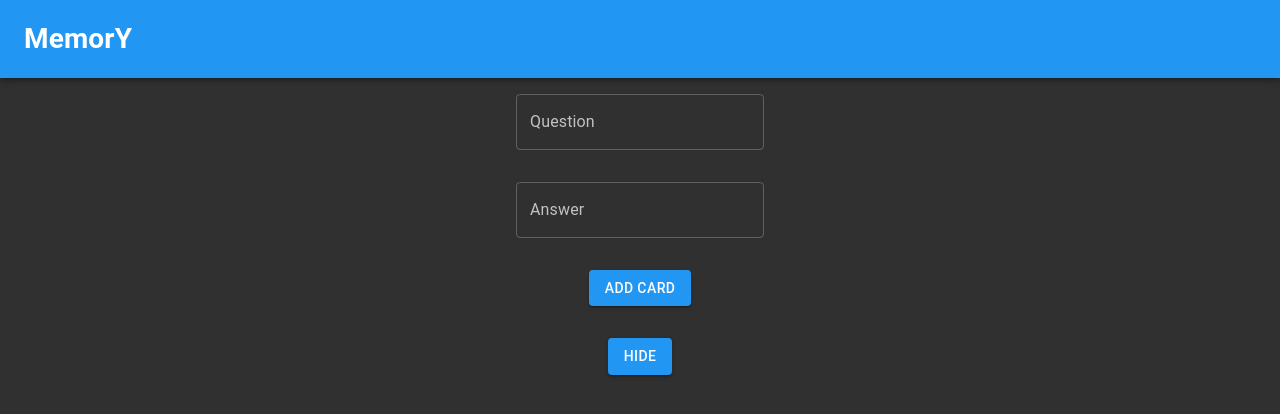
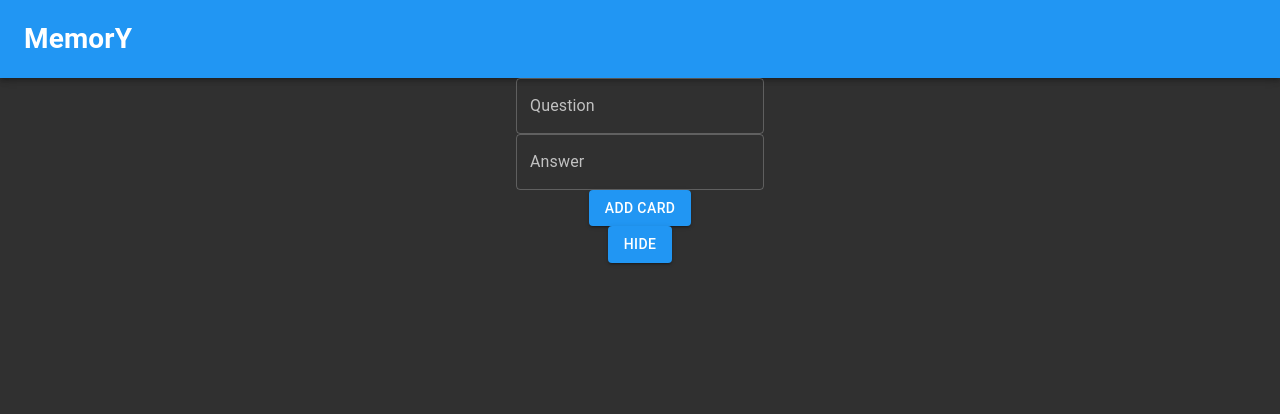
Before and after one commit to ShaanCoding/Archived, a React (Create React App) app in the folder memory/: page / in a window 1280 px wide. Both pictures are taken after a click on the button "SHOW CARDBOX". Shown: the top 414 px of the page. Built offline with nearby package versions, Linux system fonts and the light colour scheme.

Commit message:
Revert "Added emotion"
This reverts commit 53ede5e2106c92e51170aafe40072eb57e346427.

```diff
--- a/memory/package.json
+++ b/memory/package.json
@@ -3,8 +3,6 @@
   "version": "0.1.0",
   "private": true,
   "dependencies": {
-    "@emotion/react": "^11.1.4",
-    "@emotion/styled": "^11.0.0",
     "@material-ui/core": "^4.11.3",
     "@testing-library/jest-dom": "^5.11.4",
     "@testing-library/react": "^11.1.0",
--- a/memory/src/Components/AddCardBox.tsx
+++ b/memory/src/Components/AddCardBox.tsx
@@ -1,6 +1,6 @@
 // First we start with the add box
 
-import { Box, Button, Container, Grid, TextField } from "@material-ui/core";
+import { Button, Container, Grid, TextField } from "@material-ui/core";
 import React, { useState } from "react";
 import { CardData } from "./Card";
 
@@ -20,7 +20,6 @@ const AddCardBox: React.FC<{ onAdd: (card: CardData) => void }> = (props) => {
   return (
     <Grid container direction="column" justify="center" alignItems="center">
       {!showing ? (
-        <Box mt={4}>
         <Button
           variant="contained"
           color="primary"
@@ -30,12 +29,11 @@ const AddCardBox: React.FC<{ onAdd: (card: CardData) => void }> = (props) => {
         >
           Show CardBox
         </Button>
-        </Box>
       ) : (
         <>
           {/* Question textfield
       This takes the inital value of question which is empty and when the text is changed, it runs the setQuestion function which updates dom*/}
-          <Box my={2}>
+          <div>
             <TextField
               variant="outlined"
               label="Question"
@@ -45,10 +43,10 @@ const AddCardBox: React.FC<{ onAdd: (card: CardData) => void }> = (props) => {
                 setQuestion(e.target.value);
               }}
             ></TextField>
-          </Box>
+          </div>
 
           {/* Answer textfield */}
-          <Box my={2}>
+          <div>
             <TextField
               variant="outlined"
               label="Answer"
@@ -58,10 +56,10 @@ const AddCardBox: React.FC<{ onAdd: (card: CardData) => void }> = (props) => {
                 setAnswer(e.target.value);
               }}
             ></TextField>
-          </Box>
+          </div>
 
           {/* Add button */}
-          <Box my={2}>
+          <div>
             <Button
               variant="contained"
               color="primary"
@@ -77,9 +75,9 @@ const AddCardBox: React.FC<{ onAdd: (card: CardData) => void }> = (props) => {
             >
               Add Card
             </Button>
-          </Box>
+          </div>
 
-          <Box my={2}>
+          <div>
             <Button
               variant="contained"
               color="primary"
@@ -89,7 +87,7 @@ const AddCardBox: React.FC<{ onAdd: (card: CardData) => void }> = (props) => {
             >
               Hide
             </Button>
-          </Box>
+          </div>
         </>
       )}
     </Grid>
--- a/memory/src/Components/CardList.tsx
+++ b/memory/src/Components/CardList.tsx
@@ -3,13 +3,6 @@
 import { Grid } from "@material-ui/core";
 import React from "react";
 import Card, { CardData } from "./Card";
-
-import { css, jsx } from "@emotion/react";
-import styled from "@emotion/styled";
-
-const StyledDiv = styled.div`
-  min-width: 150px;
-`;
 
 //This takes in an array of cards, and the onCardDelete function (which implements the cardDelete function), and displays them
 const CardList: React.FC<{
@@ -19,14 +12,13 @@ const CardList: React.FC<{
   return (
     <Grid
       container
-      spacing={4}
+      spacing={10}
       direction="row"
       justify="flex-start"
       alignItems="flex-start"
     >
       {props.cards.map((p, i) => (
         <Grid item key={p.id}>
-          <StyledDiv>
           <Card
             card={p}
             key={p.id}
@@ -34,7 +26,6 @@ const CardList: React.FC<{
               props.onCardDelete(p.id);
             }}
           />
-          </StyledDiv>
         </Grid>
       ))}
     </Grid>
--- a/memory/src/Components/ThemeWrap.tsx
+++ b/memory/src/Components/ThemeWrap.tsx
@@ -11,7 +11,6 @@ const theme = createMuiTheme({
       main: green[500],
     },
   },
-  spacing: [0, 8, 16, 24, 32],
 });
 
 const ThemeWrap: React.FC = (props) => {
```
Also changed, not shown: 1 other file (tests, documents, lock files or other folders). Lines whose indentation alone changed are shown as unchanged.
